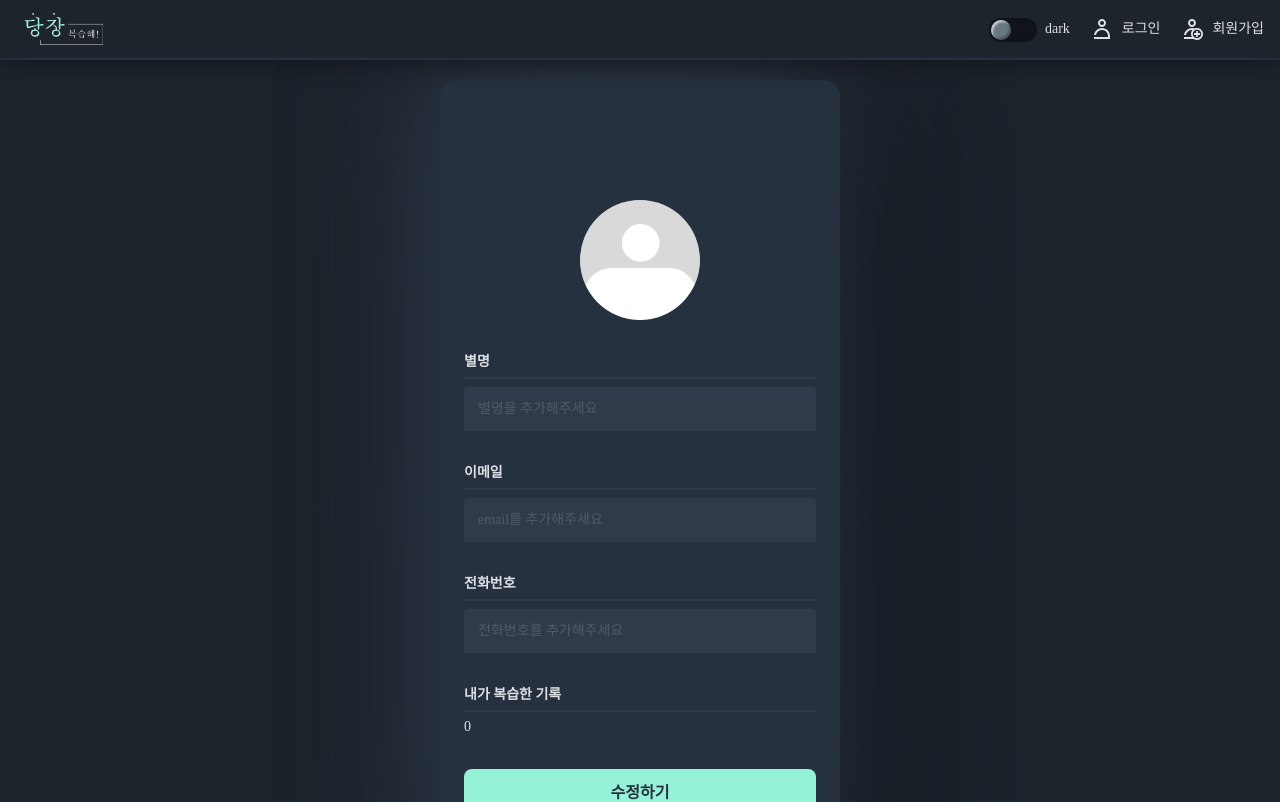
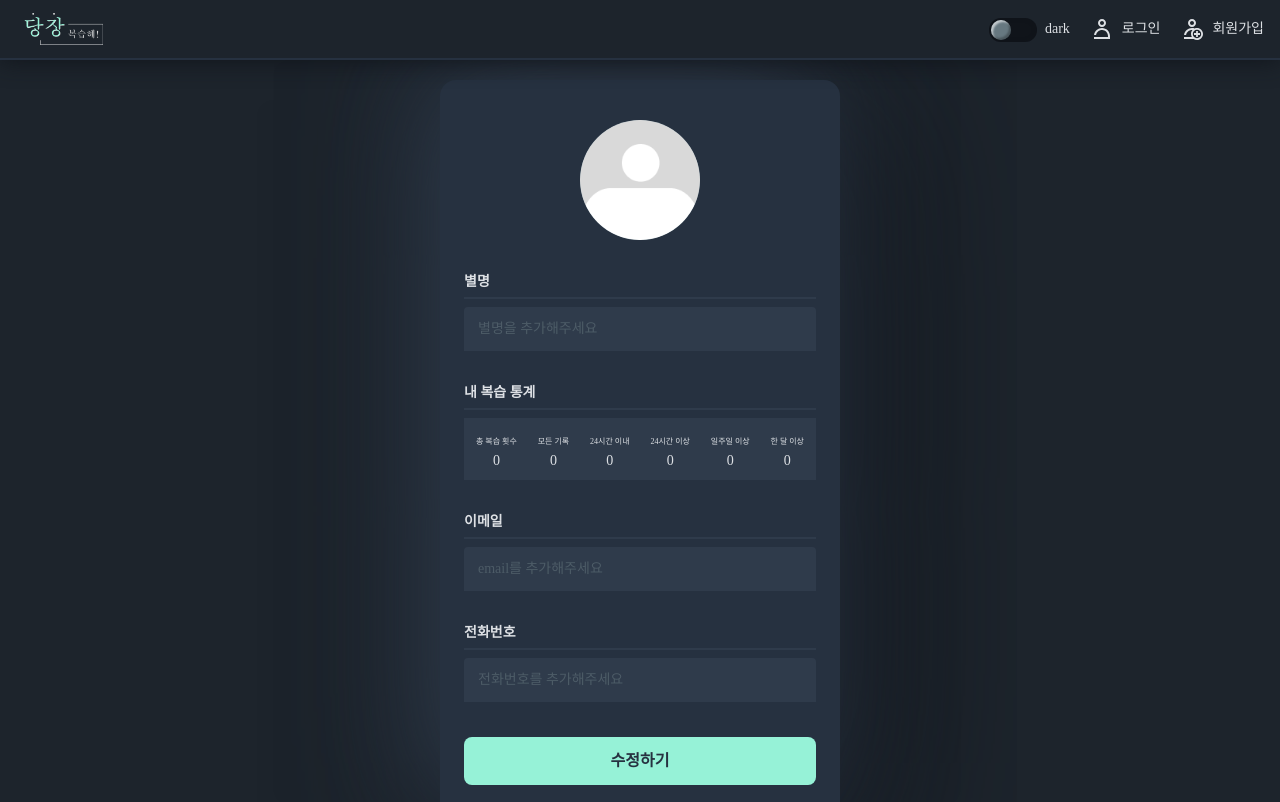
Before and after one commit to sthgml/review-ts, a React (Vite) app: page /mypage in a window 1280 px wide. Shown: the top 802 px of the page. Built offline with nearby package versions, Linux system fonts and the light colour scheme; no server answers; the database is empty.

Commit message:
feat: profile graph 추가

```diff
--- /dev/null
+++ b/src/components/profile/GraphList.tsx
@@ -0,0 +1,110 @@
+import { DocumentData } from 'firebase/firestore';
+import styled from 'styled-components';
+import { useEffect } from 'react';
+import { filterData } from '../filter-list/filterData';
+import useStateContexts from '../../hooks/useStateContexts';
+
+export type TimeFilteredData = {
+  [key: string]: DocumentData[];
+};
+
+const Container = styled.div`
+  width: 100%;
+
+  .graph-list {
+    display: flex;
+    align-items: end;
+    gap: 12px;
+    justify-content: space-between;
+
+    background-color: ${(props) => props.theme.colors.background1};
+    padding: 12px;
+  }
+
+  .graph-item {
+    display: flex;
+    flex-direction: column;
+    align-items: center;
+
+    h3 {
+      font-size: 8px;
+      margin: 8px auto;
+    }
+  }
+`;
+
+const GraphBar = styled.div<{$quantity: number | undefined}>`
+  &#graph-bar {
+    width: 24px;
+    height: ${(props) => (props.$quantity ?? 0) * 2}px;
+    background-color: ${({ theme }) => theme.colors.primary};
+    border-radius: 2px 2px 0 0;
+  }
+`;
+
+type GrpahListProps = {
+  data: DocumentData[] | null
+}
+
+export default function GraphList({ data }: GrpahListProps) {
+  const { timeFilteredData, setTimeFilteredData } = useStateContexts();
+
+  // 복습 횟수
+  const reviewCntTotal = data?.reduce((a, c) => {
+    let current = c.reviewCnt;
+    if (!current) current = 1;
+    return a + (current);
+  }, 0);
+
+  // 월별 - 이번 달
+  const timeFilteredDataArr = Object.entries(timeFilteredData ?? {});
+
+  useEffect(() => {
+    if (!data) return;
+    filterData.forEach((f) => {
+      const filteredDocuments = data.filter((doc: DocumentData) => {
+        const createdTime = doc.createdTime.toDate();
+        const now = new Date();
+        const diff = now - createdTime;
+        const selectedMilliEnd = Number(f.endTime) * 60 * 60 * 1000;
+        const selectedMilliStart = Number(f.startTime) * 60 * 60 * 1000;
+        return diff < selectedMilliEnd && diff > selectedMilliStart;
+      });
+
+      setTimeFilteredData((prev) => ({
+        ...prev,
+        [f.label]: filteredDocuments,
+      }));
+    });
+  }, [data, filterData]);
+
+  return (
+    <Container>
+      <h2>
+        내 복습 통계
+      </h2>
+      <ul className="graph-list">
+        <li className="graph-item">
+          <GraphBar $quantity={data?.length} id="graph-bar" />
+          <h3>
+            총 복습 횟수
+          </h3>
+          <p>
+            {reviewCntTotal && reviewCntTotal}
+          </p>
+        </li>
+        {timeFilteredDataArr.length && timeFilteredDataArr.map((d) => (
+          <li key={d[0]} className="graph-item">
+            <GraphBar $quantity={d[1].length} id="graph-bar" />
+            <h3>
+              {d[0]}
+            </h3>
+            <p>
+              {d[1].length}
+            </p>
+          </li>
+        ))}
+      </ul>
+    </Container>
+  );
+}
--- a/src/components/profile/Profile.tsx
+++ b/src/components/profile/Profile.tsx
@@ -4,10 +4,11 @@ import useAuthContext from '../../hooks/useAuthContext';
 import ProfileImage from './ProfileImage';
 import useUpdateProfile from '../../hooks/useUpdateProfile';
 import useCollection from '../../hooks/useCollection';
+import GraphList from './GraphList';
 
 const Container = styled.main`
-  margin: 0 auto;
-  margin-top: 80px;
+  &.main {
+    margin: 80px auto 20px;
 
     max-width: 100%;
     width: 400px;
@@ -17,6 +18,7 @@ const Container = styled.main`
     border-radius: 16px;
     box-shadow: -23px -20px 120px 0px ${({ theme }) => theme.colors.background1}
     , 32px 20px 180px 0px ${({ theme }) => theme.colors.background4};
+  }
 
   form {
     width: 100%;
@@ -37,11 +39,6 @@ const Container = styled.main`
     border-bottom: 2px solid ${({ theme }) => theme.colors.background1};
     margin-bottom: 8px;
   }
-
-  #graph {
-    background-color: ${({ theme }) => theme.colors.primary};
-
-  }
 `;
 
 export default function Profile() {
@@ -59,7 +56,7 @@ export default function Profile() {
   };
 
   return (
-    <Container>
+    <Container className="main">
       <form onSubmit={handleSubmit}>
         <ProfileImage src={user?.photoURL ?? ''} />
         <div>
@@ -74,6 +71,7 @@ export default function Profile() {
             className="user-nickname"
           />
         </div>
+        <GraphList data={documents} />
 
         <div>
           <h2>
@@ -103,24 +101,6 @@ export default function Profile() {
             />
           </p>
         </div>
-
-        {documents && (
-          <div>
-            <h2>
-              내가 복습한 기록
-            </h2>
-            <div
-              id="graph"
-              style={{
-                width: '28px',
-                height: `${2 * documents.length}px`,
-              }}
-            />
-            <p>
-              {documents.length}
-            </p>
-          </div>
-        )}
         {isPending
           ? (
             <p className="assistive-text">
@@ -128,9 +108,12 @@ export default function Profile() {
             </p>
           )
           : (
+            <>
               <button type="submit" className="btn-submit-update">
                 수정하기
               </button>
+              {error && <p className="assistive-text">{error}</p>}
+            </>
           )}
       </form>
     </Container>
--- a/src/components/today-modal/DiaryForm.tsx
+++ b/src/components/today-modal/DiaryForm.tsx
@@ -28,13 +28,23 @@ export default function DiaryForm({ uid }: DiaryFormProps) {
 
   const handleSubmit = (event) => {
     event.preventDefault();
+
     if (selected.id) {
+      if (selected.doc.text === text && selected.doc.title === title) {
+        alert('내용이 변경되지 않았습니다.');
+        return;
+      }
       updateDocument(
         selected.id,
         { 'doc.text': text, 'doc.title': title },
-        selected.reviewCnt,
+        selected.reviewCnt ? selected.reviewCnt + 1 : 2,
       );
     } else {
+      if (!text.length || !title.length) {
+        alert('내용을 입력해주세요.');
+        return;
+      }
+      console.log(uid);
       addDocument({ uid, title, text });
     }
   };
--- a/src/contexts/StateContexts.tsx
+++ b/src/contexts/StateContexts.tsx
@@ -3,6 +3,7 @@ import {
   Dispatch, ReactNode, SetStateAction, createContext, useState,
 } from 'react';
 import { mockData } from '../components/diary-list/diaries';
+import { TimeFilteredData } from '../components/profile/GraphList';
 
 export const StateContext = createContext<{
   isMenuOpen: boolean;
@@ -13,6 +14,8 @@ export const StateContext = createContext<{
   setIsModalOpen: Dispatch<SetStateAction<boolean>>;
   selected: DocumentData;
   setSelected: Dispatch<SetStateAction<DocumentData>>;
+  timeFilteredData: TimeFilteredData;
+  setTimeFilteredData: Dispatch<SetStateAction<TimeFilteredData>>;
 }>({
   isMenuOpen: false,
   setIsMenuOpen: () => {},
@@ -22,6 +25,10 @@ export const StateContext = createContext<{
   setIsModalOpen: () => {},
   selected: mockData,
   setSelected: () => {},
+  timeFilteredData: {
+    this: mockData,
+  },
+  setTimeFilteredData: () => {},
 });
 
 export function StateProvider({ children }: {children: ReactNode}) {
@@ -29,6 +36,8 @@ export function StateProvider({ children }: {children: ReactNode}) {
   const [isMenuOpen, setIsMenuOpen] = useState(false);
   const [lightTheme, setLightTheme] = useState(false);
   const [selected, setSelected] = useState<DocumentData>(mockData);
+
+  const [timeFilteredData, setTimeFilteredData] = useState<TimeFilteredData>();
 
   return (
     <StateContext.Provider value={{
@@ -40,6 +49,8 @@ export function StateProvider({ children }: {children: ReactNode}) {
       setIsModalOpen,
       selected,
       setSelected,
+      timeFilteredData,
+      setTimeFilteredData,
     }}
     >
       {children}
--- a/src/hooks/useCollection.tsx
+++ b/src/hooks/useCollection.tsx
@@ -10,24 +10,20 @@ function useCollection(
   myQuery: string[],
 ) {
   const [documents, setDocuments] = useState<DocumentData[] | null>(null);
-  const [error, setError] = useState(null);
+  const [error, setError] = useState<string | null>(null);
 
   useEffect(() => {
-    let q;
-    if (myQuery) {
-      q = query(
-        collection(appFireStore, transaction),
-        where(...myQuery),
-      );
-    }
+    const q = myQuery ? query(
+      collection(appFireStore, transaction),
+      where(...myQuery),
+    ) : collection(appFireStore, transaction);
 
     const unsubscribe = onSnapshot( // 구독을 끊어주는 함수 반환
-      // 스냅샷찍을 컬렉션
-      // 쿼리이쓰면
-      (myQuery ? q : collection(appFireStore, transaction)),
-      // 스냅샷 함수
-      (snapshot) => { // snapshot (사진직은것처럼 지금 데이터 전부를 담아옴)
-        let result = [];
+      // 스냅샷 찍을 컬렉션
+      q,
+      // 스냅샷 함수, snapshot (사진직은것처럼 지금 데이터 전부를 담아옴)
+      (snapshot) => {
+        let result:DocumentData[] = [];
         // snapshot.docs안에 데이터가 배열상태로 저장되어있음
         snapshot.docs.forEach((doc) => {
           result.push({
@@ -36,10 +32,11 @@ function useCollection(
           });
         });
         result = result.sort((a, b) => b.createdTime.seconds - a.createdTime.seconds);
+        console.log(result);
         setDocuments(result);
       },
       // 에러함수
-      (errMsg) => {
+      (errMsg: string) => {
         setError(errMsg);
       },
     );
--- a/src/hooks/useFireStore.tsx
+++ b/src/hooks/useFireStore.tsx
@@ -2,7 +2,7 @@ import { Reducer, useReducer } from 'react';
 import {
   DocumentData,
   DocumentReference,
-  addDoc, collection, deleteDoc, doc, updateDoc,
+  addDoc, collection, deleteDoc, doc as useDoc, updateDoc,
 } from 'firebase/firestore';
 import { appFireStore, timestamp } from '../firebase/config';
 
@@ -104,9 +104,10 @@ function useFirestore(transaction: string) {
 
   const addDocument = async (document: DocumentData) => {
     try {
+      const doc = document;
       const createdTime = timestamp.fromDate(new Date());
       const reviewCnt = 1;
-      const docRef = await addDoc(colRef, { document, createdTime, reviewCnt });
+      const docRef = await addDoc(colRef, { doc, createdTime, reviewCnt });
       dispatch({ type: 'addDoc', payload: docRef });
     } catch (error) {
       dispatch({ type: 'error', payload: error.message });
@@ -115,7 +116,7 @@ function useFirestore(transaction: string) {
 
   const deleteDocument = async (id: string) => {
     try {
-      const docRef = doc(colRef, id);
+      const docRef = useDoc(colRef, id);
       await deleteDoc(docRef);
       dispatch({ type: 'deleteDoc' });
     } catch (error) {
@@ -130,7 +131,7 @@ function useFirestore(transaction: string) {
   ) => {
     try {
       const lastUpdatedTime = timestamp.fromDate(new Date());
-      const docRef = doc(colRef, id);
+      const docRef = useDoc(colRef, id);
       await updateDoc(docRef, {
         ...data,
         lastUpdatedTime,
--- a/src/pages/HomePage.tsx
+++ b/src/pages/HomePage.tsx
@@ -75,7 +75,10 @@ export default function HomePage() {
           setSelected={setSelected}
           selected={selected}
         />
-        <DiaryList selected={selected} diaryData={diaryData ?? []} />
+        <DiaryList
+          selected={selected}
+          diaryData={diaryData ?? []}
+        />
       </div>
       <BtnNew />
       {isModalOpen && <TodayModal />}
```
Also changed, not shown: src/components/filter-list/FilterList.tsx (+6 -2 lines). Lines whose indentation alone changed are shown as unchanged.
